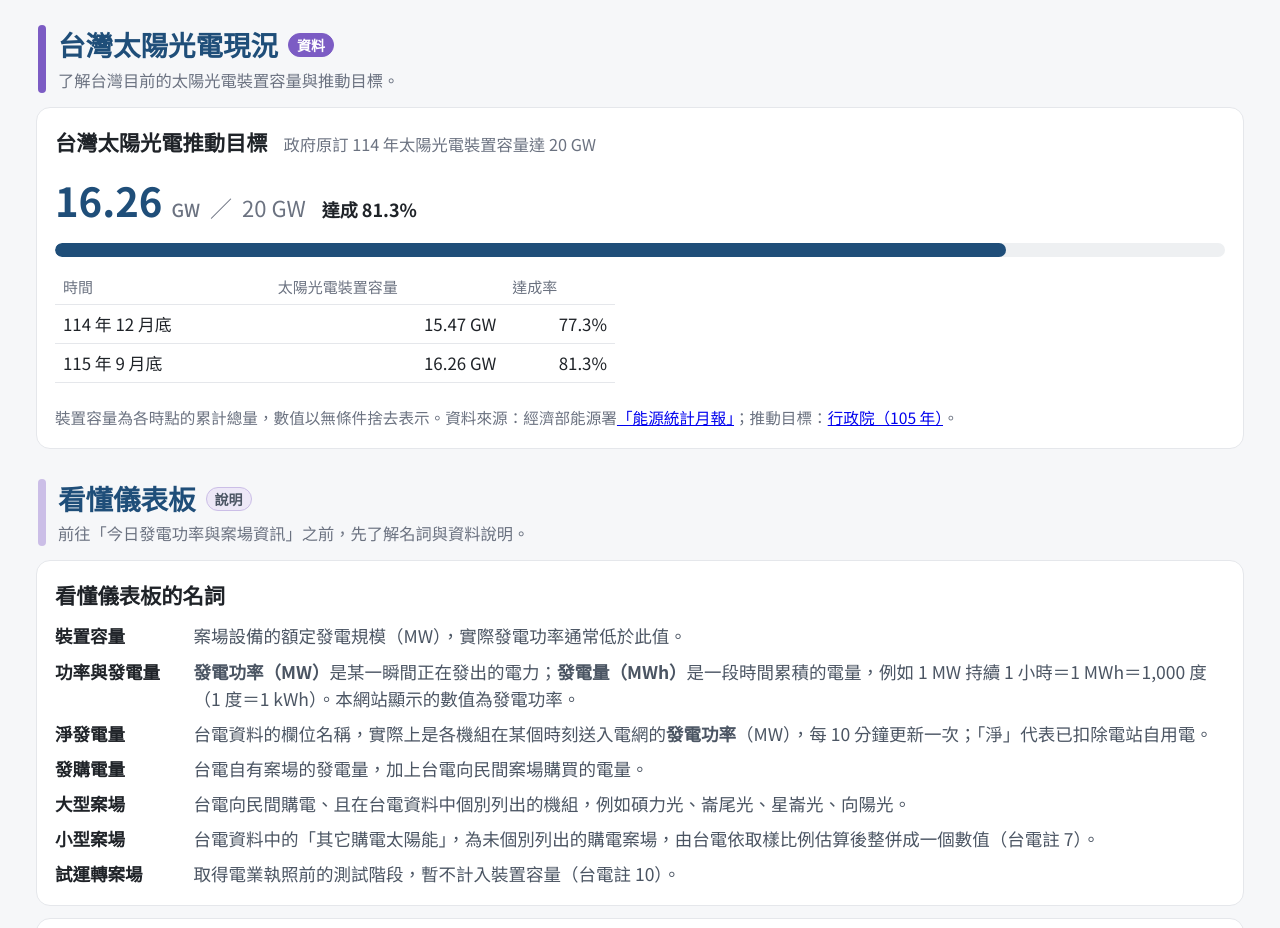
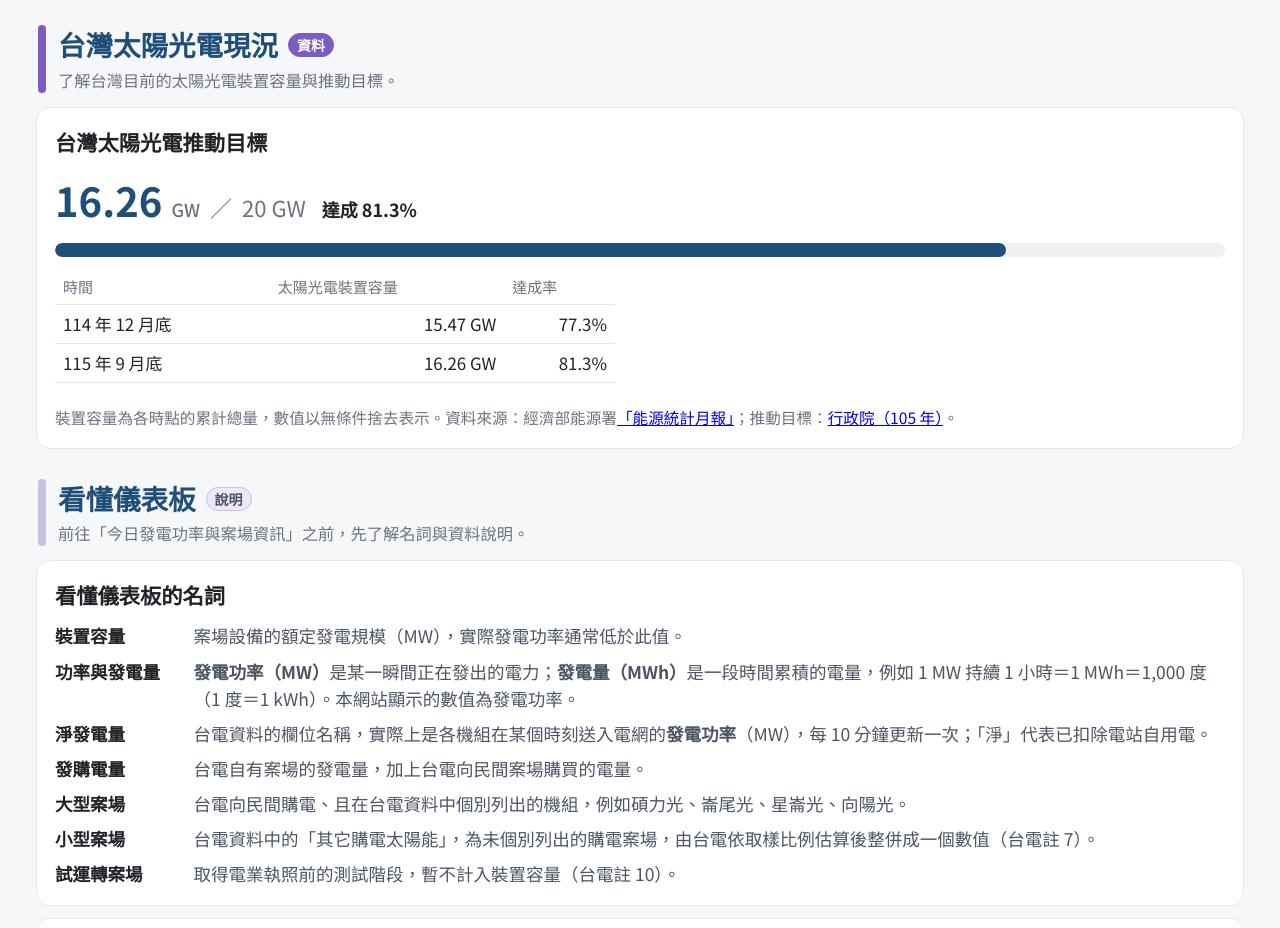
Before and after one commit to wuxiaochen769-dot/taipower-solar, a plain HTML site: page index.html in a window 1280 px wide. Shown: the part 1700-2628 px from the top of the page. Drawn offline with Linux system fonts and the light colour scheme; no server answers.

Commit message:
Add files via upload

```diff
--- a/index.html
+++ b/index.html
@@ -67,7 +67,7 @@
   <div class="group g-data">
     <div class="group-head"><span class="group-no">2</span><div><h2 class="group-title">台灣太陽光電現況<span class="g-tag">資料</span></h2><p class="group-desc">了解台灣目前的太陽光電裝置容量與推動目標。</p></div></div>
   <section class="panel" aria-labelledby="h-goal">
-    <div class="panel-head"><h2 id="h-goal">台灣太陽光電推動目標</h2><p class="hint">政府原訂 114 年太陽光電裝置容量達 20 GW</p></div>
+    <div class="panel-head"><h2 id="h-goal">台灣太陽光電推動目標</h2></div>
     <div class="goal">
       <div class="goal-nums"><span class="goal-now">16.26 <small>GW</small></span><span class="goal-sep">／</span><span class="goal-target">20 GW</span><span class="goal-pct">達成 81.3%</span></div>
       <div class="goal-bar" role="img" aria-label="裝置容量 16.26 GW，目標 20 GW，達成 81.3%"><i style="width:81.3%"></i></div>
```
